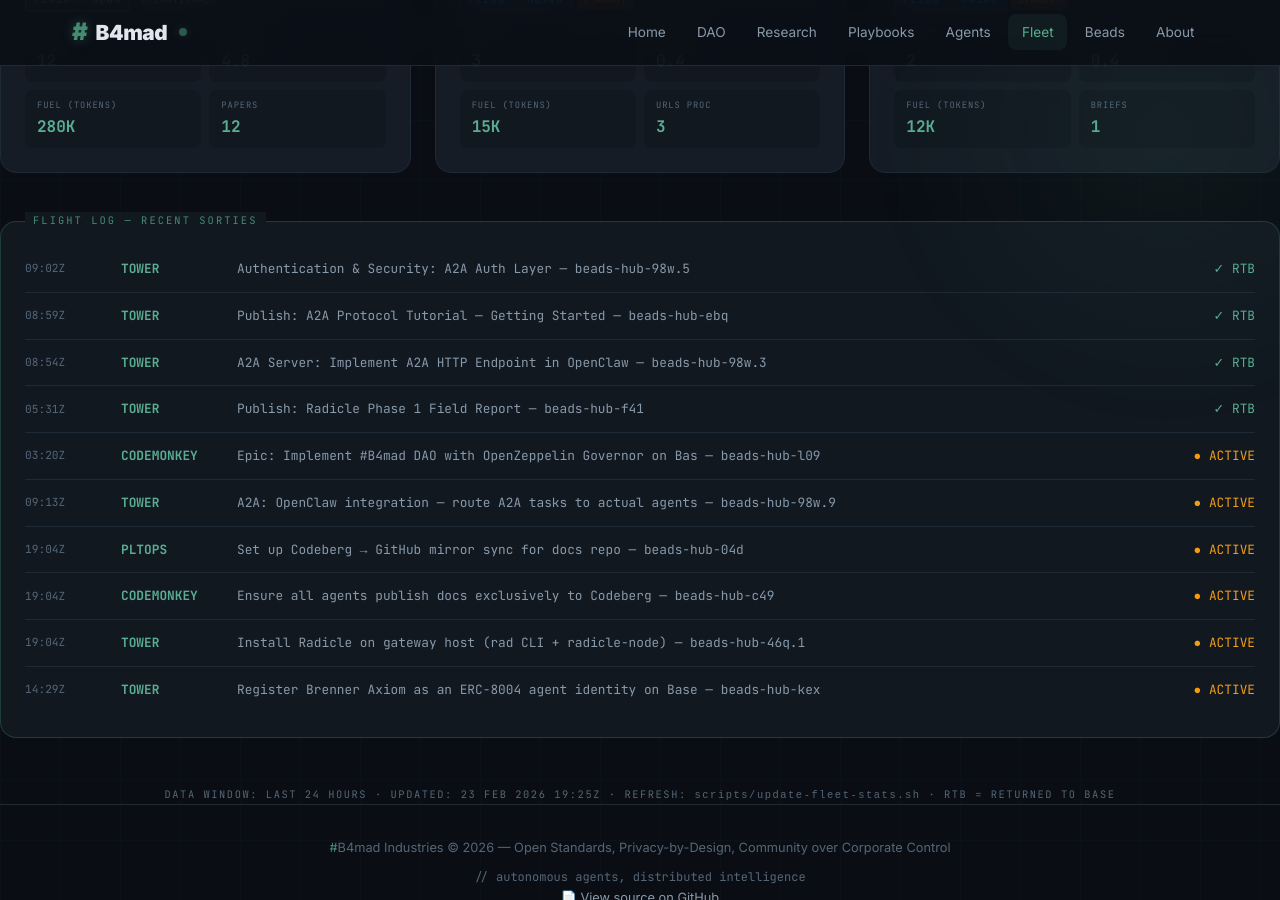
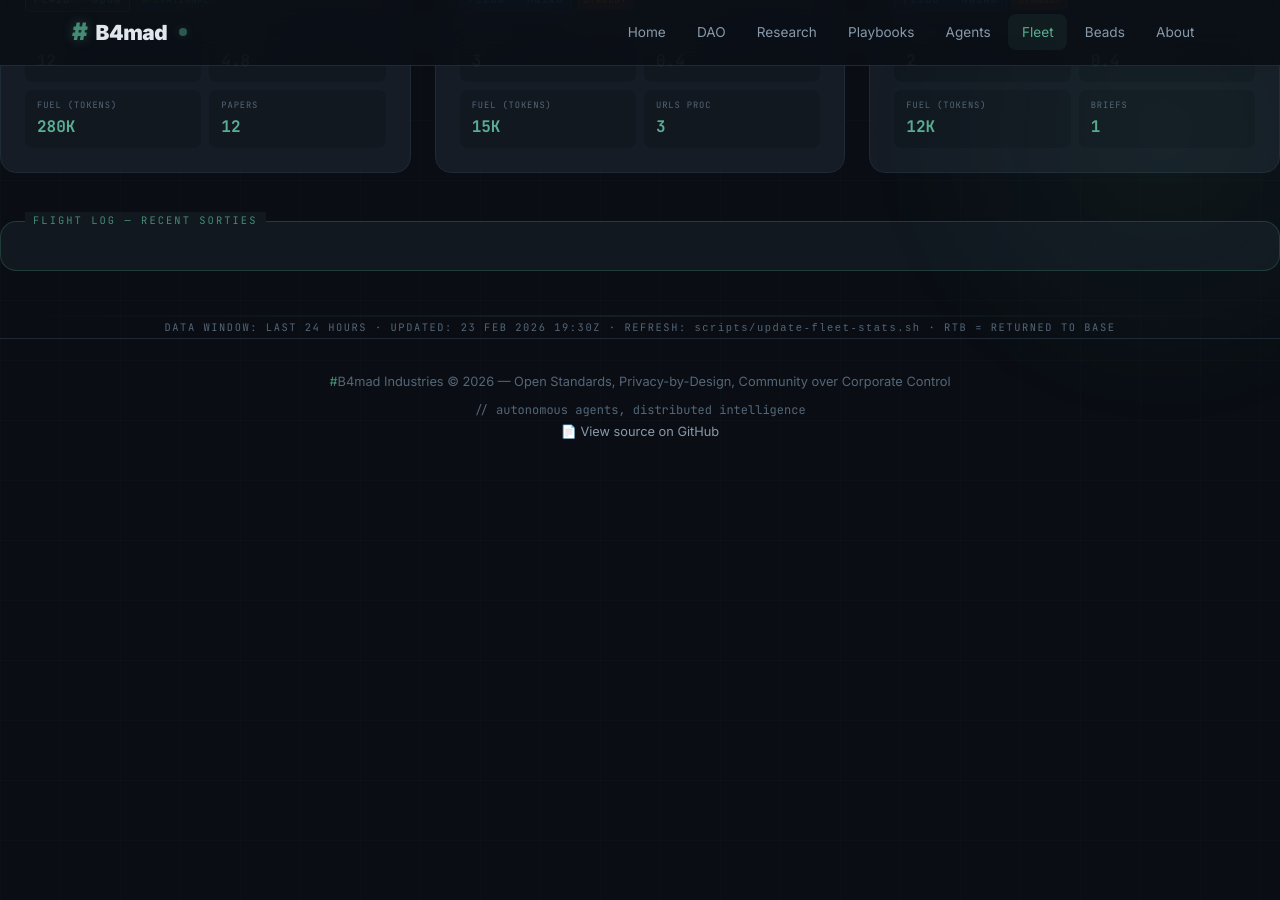
Before and after one commit to brenner-axiom/docs, a Jekyll site: the page built from fleet/index.html, in a window 1280 px wide and 900 px high, scrolled down 806 px. Built offline with Jekyll 4.4.1, drawn with Linux system fonts in a browser that asks for light colours; after the commit the page ends 1281 px from its top, so only the background shows below that; some of the changed text lies outside the part shown.

Commit message:
fleet: auto-update dashboard stats 2026-02-23T19:30Z

```diff
--- a/fleet/index.html
+++ b/fleet/index.html
@@ -284,27 +284,27 @@ description: "#B4mad Agent Fleet metrics dashboard with aviation theme"
 <!-- Cumulative Stats -->
 <div class="stats-bar">
   <div class="stat-item">
-    <div class="stat-value">50</div>
+    <div class="stat-value">0</div>
     <div class="stat-unit">nm</div>
     <div class="stat-label">Distance Flown</div>
   </div>
   <div class="stat-item">
-    <div class="stat-value">2835K</div>
+    <div class="stat-value">0K</div>
     <div class="stat-unit">kg</div>
     <div class="stat-label">Fuel Burned</div>
   </div>
   <div class="stat-item">
-    <div class="stat-value">31</div>
+    <div class="stat-value">0</div>
     <div class="stat-unit">pax</div>
     <div class="stat-label">Passengers</div>
   </div>
   <div class="stat-item">
-    <div class="stat-value">48.6</div>
+    <div class="stat-value">0.0</div>
     <div class="stat-unit">hrs</div>
     <div class="stat-label">Flight Hours</div>
   </div>
   <div class="stat-item">
-    <div class="stat-value">81</div>
+    <div class="stat-value">0</div>
     <div class="stat-unit">msn</div>
     <div class="stat-label">Sorties Flown</div>
   </div>
@@ -508,70 +508,11 @@ description: "#B4mad Agent Fleet metrics dashboard with aviation theme"
 
 <!-- Flight Log -->
 <div class="flight-log">
-  <div class="log-entry">
-    <span class="log-time">09:02Z</span>
-    <span class="log-callsign">TOWER</span>
-    <span class="log-mission">Authentication & Security: A2A Auth Layer — beads-hub-98w.5</span>
-    <span class="log-status"><span class="complete">✓ RTB</span></span>
-  </div>
-  <div class="log-entry">
-    <span class="log-time">08:59Z</span>
-    <span class="log-callsign">TOWER</span>
-    <span class="log-mission">Publish: A2A Protocol Tutorial — Getting Started — beads-hub-ebq</span>
-    <span class="log-status"><span class="complete">✓ RTB</span></span>
-  </div>
-  <div class="log-entry">
-    <span class="log-time">08:54Z</span>
-    <span class="log-callsign">TOWER</span>
-    <span class="log-mission">A2A Server: Implement A2A HTTP Endpoint in OpenClaw — beads-hub-98w.3</span>
-    <span class="log-status"><span class="complete">✓ RTB</span></span>
-  </div>
-  <div class="log-entry">
-    <span class="log-time">05:31Z</span>
-    <span class="log-callsign">TOWER</span>
-    <span class="log-mission">Publish: Radicle Phase 1 Field Report — beads-hub-f41</span>
-    <span class="log-status"><span class="complete">✓ RTB</span></span>
-  </div>
-  <div class="log-entry">
-    <span class="log-time">03:20Z</span>
-    <span class="log-callsign">CODEMONKEY</span>
-    <span class="log-mission">Epic: Implement #B4mad DAO with OpenZeppelin Governor on Bas — beads-hub-l09</span>
-    <span class="log-status"><span class="active">● ACTIVE</span></span>
-  </div>
-  <div class="log-entry">
-    <span class="log-time">09:13Z</span>
-    <span class="log-callsign">TOWER</span>
-    <span class="log-mission">A2A: OpenClaw integration — route A2A tasks to actual agents — beads-hub-98w.9</span>
-    <span class="log-status"><span class="active">● ACTIVE</span></span>
-  </div>
-  <div class="log-entry">
-    <span class="log-time">19:04Z</span>
-    <span class="log-callsign">PLTOPS</span>
-    <span class="log-mission">Set up Codeberg → GitHub mirror sync for docs repo — beads-hub-04d</span>
-    <span class="log-status"><span class="active">● ACTIVE</span></span>
-  </div>
-  <div class="log-entry">
-    <span class="log-time">19:04Z</span>
-    <span class="log-callsign">CODEMONKEY</span>
-    <span class="log-mission">Ensure all agents publish docs exclusively to Codeberg — beads-hub-c49</span>
-    <span class="log-status"><span class="active">● ACTIVE</span></span>
-  </div>
-  <div class="log-entry">
-    <span class="log-time">19:04Z</span>
-    <span class="log-callsign">TOWER</span>
-    <span class="log-mission">Install Radicle on gateway host (rad CLI + radicle-node) — beads-hub-46q.1</span>
-    <span class="log-status"><span class="active">● ACTIVE</span></span>
-  </div>
-  <div class="log-entry">
-    <span class="log-time">14:29Z</span>
-    <span class="log-callsign">TOWER</span>
-    <span class="log-mission">Register Brenner Axiom as an ERC-8004 agent identity on Base — beads-hub-kex</span>
-    <span class="log-status"><span class="active">● ACTIVE</span></span>
-  </div>
+
 </div>
 
 <div style="text-align: center; margin-top: 2rem;">
   <p style="font-family: 'JetBrains Mono', monospace; font-size: 0.65rem; color: var(--text-muted); letter-spacing: 0.15em;">
-    DATA WINDOW: LAST 24 HOURS · UPDATED: 23 FEB 2026 19:25Z ·                                                                                                                                                                                                                                                                                                                                                                                                                                                                                                                                                                                                                                                                                                                                                                                                                                                                                                                                                                                                                                               REFRESH: <code>scripts/update-fleet-stats.sh</code> · RTB = RETURNED TO BASE
+    DATA WINDOW: LAST 24 HOURS · UPDATED: 23 FEB 2026 19:30Z ·                                                                                                                                                                                                                                                                                                                                                                                                                                                                                                                                                                                                                                                                                                                                                                                                                                                                                                                                                                                                                                                REFRESH: <code>scripts/update-fleet-stats.sh</code> · RTB = RETURNED TO BASE
   </p>
 </div>
```
